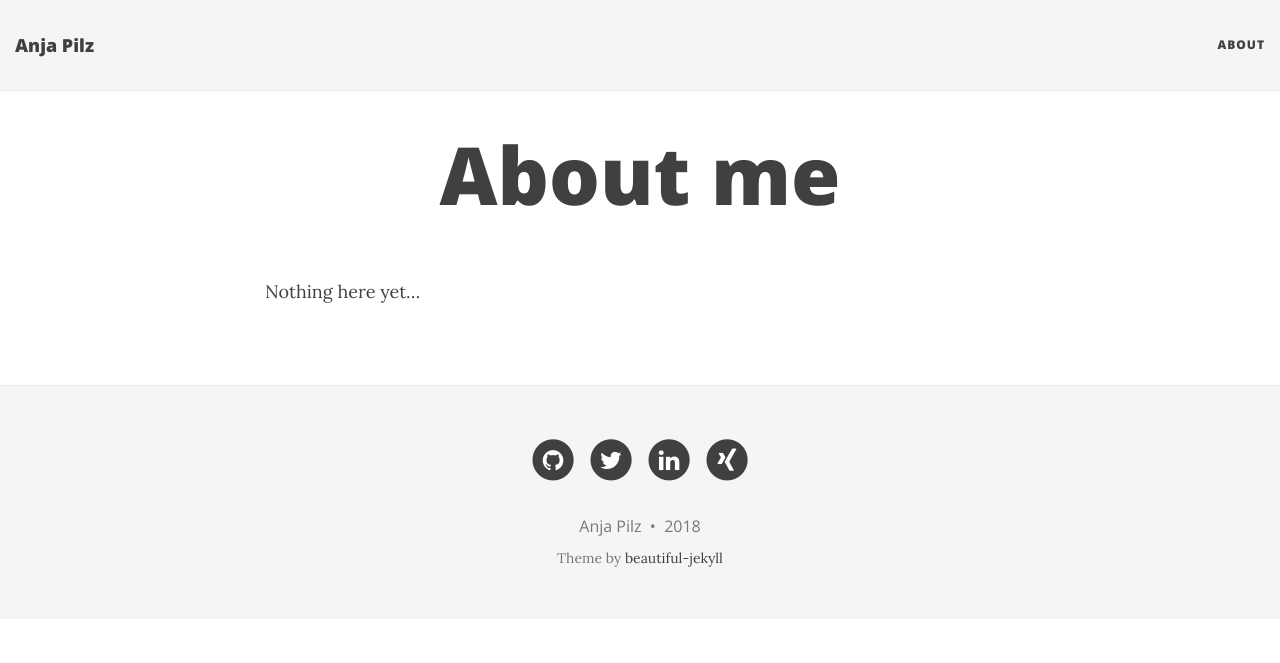
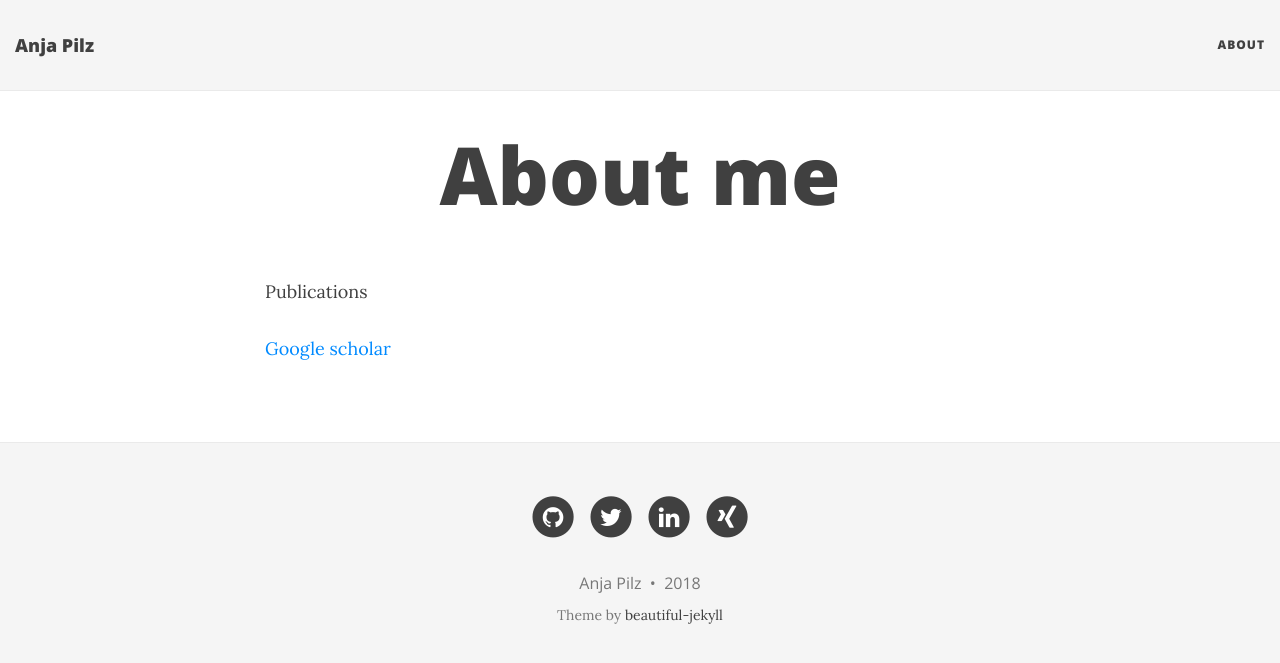
Before and after one commit to aplz/aplz.github.io, a Jekyll site: the page built from aboutme.md, in a window 1280 px wide. Shown: the top 663 px of the page. Built offline with Jekyll 4.4.1, drawn with Linux system fonts in a browser that asks for light colours; nearby versions of some CDN libraries.

Commit message:
adding publications link

```diff
--- a/aboutme.md
+++ b/aboutme.md
@@ -3,4 +3,6 @@ layout: page
 title: About me
 ---
 
-Nothing here yet...
+Publications
+
+[Google scholar](https://scholar.google.de/citations?hl=de&user=vhQiCP8AAAAJ)
```
